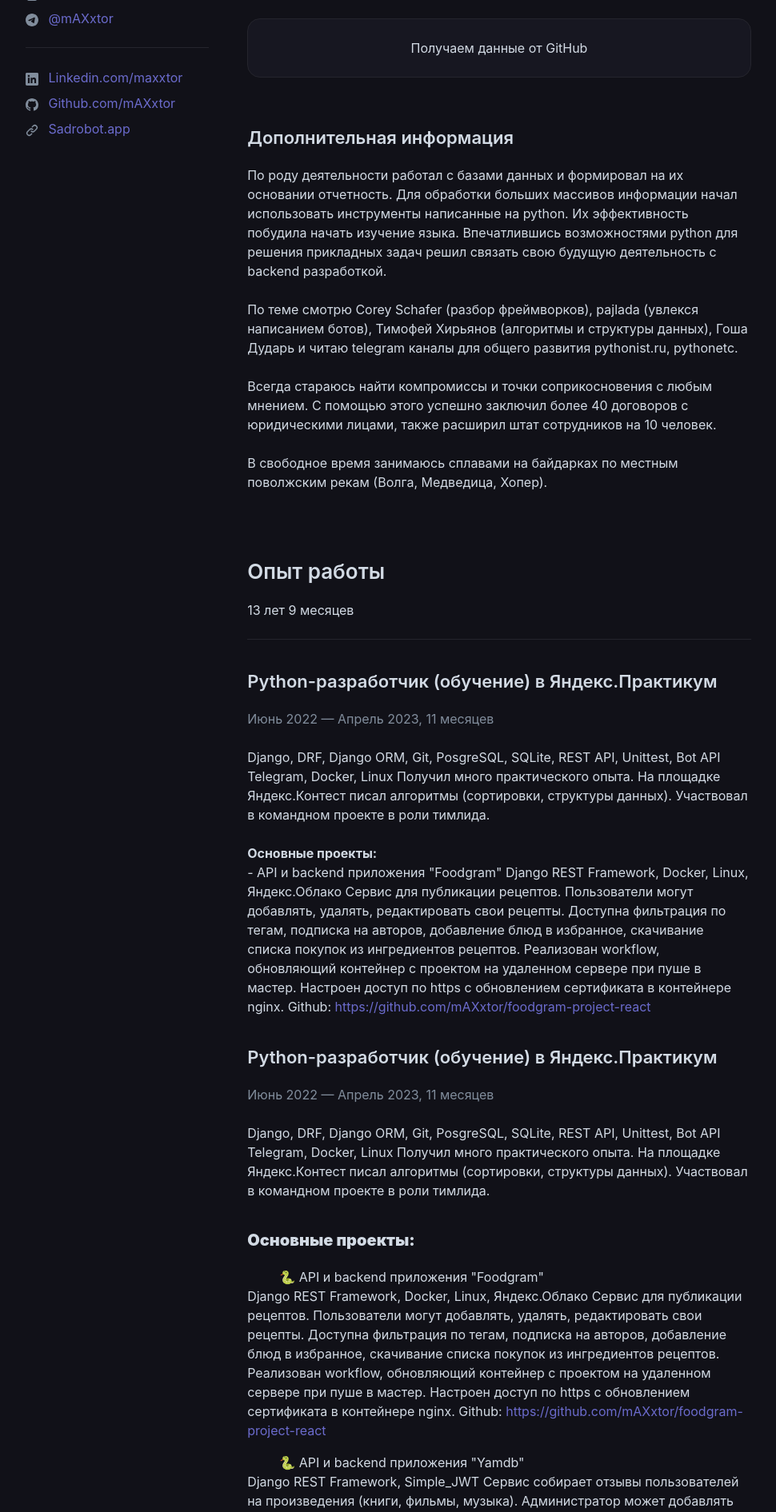
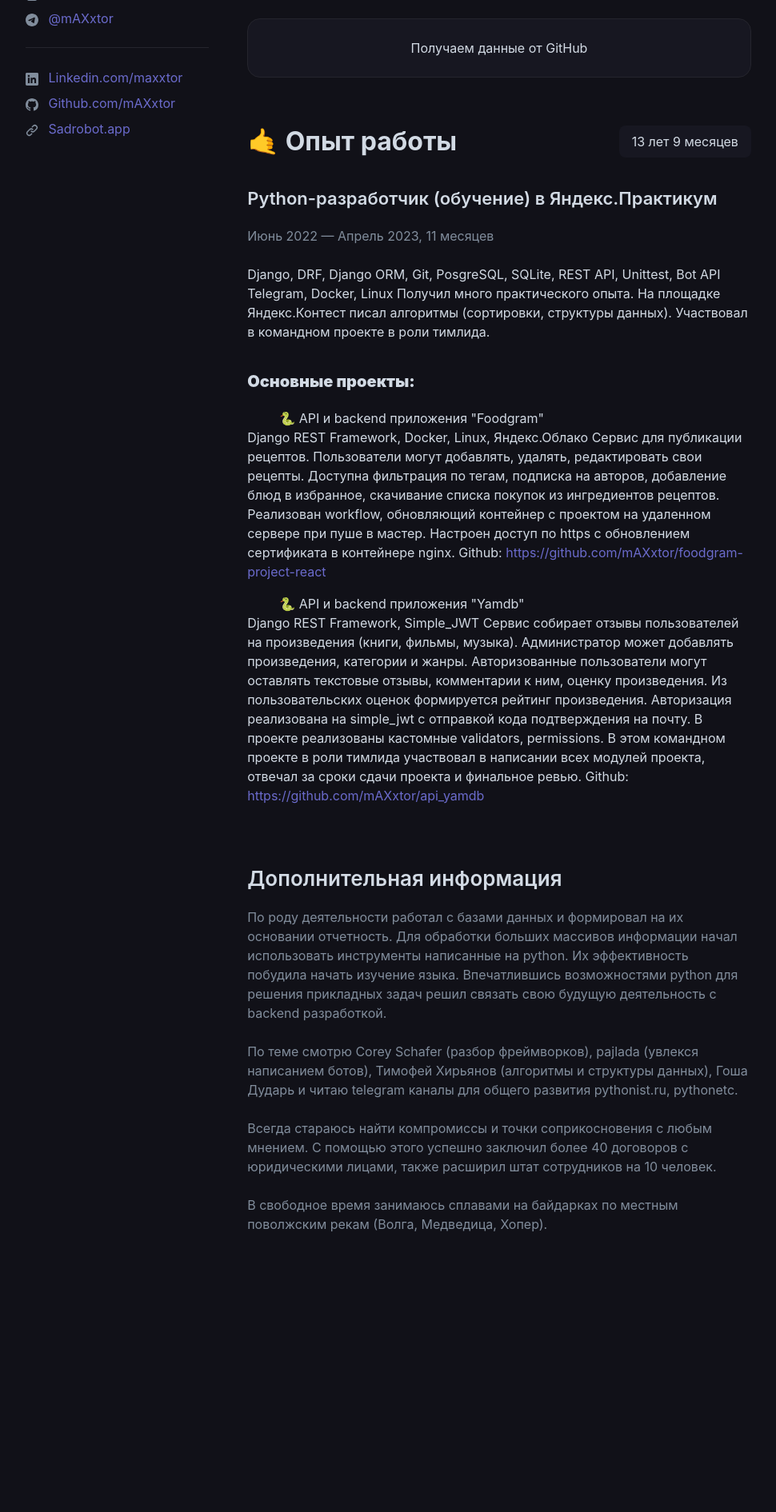
Before and after one commit to aleksandrshovtyuk/sadrobot, a Django app: page /cv/maxxtor/ in a window 1280 px wide. Shown: the part 474-2365 px from the top of the page at 80% size, without its empty margins (16-986 px from the left). After the commit the page ends 2014 px from the top, so only its background shows below. Run offline with Django 4.2, Linux system fonts and the light colour scheme.

Commit message:
refresh static files in project

```diff
--- a/backend/cv/static/cv/maxxtor/cv.css
+++ b/backend/cv/static/cv/maxxtor/cv.css
@@ -85,33 +85,33 @@
     font-weight: 600;
   }
 
-  h1 {
+  h1, .h1 {
     font-size: 2rem;
     line-height: 2.5rem;
     font-weight: 700;
   }
 
-  h2 {
+  h2, .h2 {
     font-size: 1.625rem;
     line-height: 2rem;
   }
 
-  h3 {
+  h3, .h3 {
     font-size: 1.375rem;
     line-height: 1.875rem;
   }
 
-  h4 {
+  h4, .h4 {
     font-size: 1.25rem;
     line-height: 1.75rem;
   }
 
-  h5 {
+  h5, .h4 {
     font-size: 1.125rem;
     line-height: 1.625rem;
   }
 
-  h6 {
+  h6, .h6 {
     font-size: 1rem;
   }
 
@@ -262,6 +262,35 @@
     border-bottom: 0.67px solid var(--divider);
   }
 
+  /*
+   * Carier Section
+   */
+
+  .section-carier {}
+
+  .experience-title {
+    position: relative;
+  }
+
+  .work-duration {
+    position: absolute;
+    right: 0;
+    display: inline-block;
+    padding: 0 1rem;
+    font-size: 1rem;
+    font-weight: 400;
+    border-radius: 0.5rem;
+    background: var(--surface);
+  }
+
+
+  /*
+   * Additional info Section
+   */
+
+  .section-additional {
+
+  }
 
   .vcard-photo {
     max-width: 100%;
@@ -298,6 +327,11 @@
     text-align: center;
   }
 
+  svg.js-calendar-graph-svg + div {
+    font-size: 1rem;
+    margin-top: 1rem;
+  }
+
   rect.ContributionCalendar-day[data-level='0'] {
       fill: var(--color-calendar-graph-day-bg);
   }
@@ -331,7 +365,6 @@
   .contrib-legend {
       text-align: right;
       padding: 0 14px 10px 0;
-      display: inline-block;
       float: right;
   }
 
@@ -373,7 +406,8 @@
   }
 
   .table-column {
-      display: table-cell;
+      /* display: table-cell; */
+      display: none;
       width: 1%;
       padding-right: 10px;
       padding-left: 10px;
--- a/backend/cv/templates/maxxtor.html
+++ b/backend/cv/templates/maxxtor.html
@@ -65,31 +65,6 @@
           Получаем данные от GitHub
         </div>
       </section>
-      <section class="section-additional">
-        <h3>Дополнительная информация</h3>
-        <p>По роду деятельности работал с базами данных и формировал на их основании отчетность.
-          Для обработки больших массивов информации начал использовать инструменты
-          написанные на python. Их эффективность побудила начать изучение языка.
-          Впечатлившись возможностями python для решения прикладных задач решил связать свою
-          будущую деятельность с backend разработкой.</p>
-
-          <p>
-            По теме смотрю Corey Schafer (разбор фреймворков), pajlada (увлекся написанием ботов),
-            Тимофей Хирьянов (алгоритмы и структуры данных), Гоша Дударь и читаю telegram каналы
-            для общего развития pythonist.ru, pythonetc.
-          </p>
-
-          <p>
-            Всегда стараюсь найти компромиссы и точки соприкосновения с любым мнением. С
-            помощью этого успешно заключил более 40 договоров с юридическими лицами, также
-            расширил штат сотрудников на 10 человек.
-          </p>
-
-          <p>
-            В свободное время занимаюсь сплавами на байдарках по местным поволжским рекам
-            (Волга, Медведица, Хопер).
-          </p>
-      </section>
       <section class="hidden">
         <h1>A Visual Type Scale</h1>
 
@@ -135,29 +110,7 @@
 <p class="text_small">— Excerpt from A Voyage to Arcturus, by David Lindsay.</p>
       </section>
       <section class="section-carier">
-        <h2>Опыт работы</h2>
-        <p>13 лет 9 месяцев</p>
-        <hr>
-        <article class="job">
-          <header>
-            <h3>Python-разработчик (обучение) в Яндекс.Практикум</h3>
-            <p class="subdued">Июнь 2022 — Апрель 2023, 11 месяцев</p>
-          </header>
-          <p>Django, DRF, Django ORM, Git, PosgreSQL, SQLite, REST API, Unittest, Bot API Telegram, Docker, Linux
-            Получил много практического опыта. На площадке Яндекс.Контест писал алгоритмы
-            (сортировки, структуры данных). Участвовал в командном проекте в роли тимлида.</p>
-          <p>
-            <strong>Основные проекты:</strong><br>
-            - API и backend приложения "Foodgram"
-            Django REST Framework, Docker, Linux, Яндекс.Облако
-            Сервис для публикации рецептов. Пользователи могут добавлять, удалять, редактировать свои
-            рецепты. Доступна фильтрация по тегам, подписка на авторов, добавление блюд в избранное,
-            скачивание списка покупок из ингредиентов рецептов. Реализован workflow, обновляющий
-            контейнер с проектом на удаленном сервере при пуше в мастер. Настроен доступ по https с
-            обновлением сертификата в контейнере nginx.
-            Github: <a href="https://github.com/mAXxtor/foodgram-project-react" target="_blank">https://github.com/mAXxtor/foodgram-project-react</a>
-          </p>
-        </article>
+        <h2 class="section-title experience-title h1">🤙 Опыт работы <span class="work-duration">13 лет 9 месяцев</span></h2>
         <article class="job">
           <header>
             <h3>Python-разработчик (обучение) в Яндекс.Практикум</h3>
@@ -195,6 +148,30 @@
             </dt>
           </dl>
         </article>
+      </section>
+      <section class="section-additional">
+        <h2 class="section-title">Дополнительная информация</h2>
+        <div class="section-inner subdued">
+          <p>По роду деятельности работал с базами данных и формировал на их основании отчетность.
+          Для обработки больших массивов информации начал использовать инструменты
+          написанные на python. Их эффективность побудила начать изучение языка.
+          Впечатлившись возможностями python для решения прикладных задач решил связать свою
+          будущую деятельность с backend разработкой.</p>
+          <p>
+            По теме смотрю Corey Schafer (разбор фреймворков), pajlada (увлекся написанием ботов),
+            Тимофей Хирьянов (алгоритмы и структуры данных), Гоша Дударь и читаю telegram каналы
+            для общего развития pythonist.ru, pythonetc.
+          </p>
+          <p>
+            Всегда стараюсь найти компромиссы и точки соприкосновения с любым мнением. С
+            помощью этого успешно заключил более 40 договоров с юридическими лицами, также
+            расширил штат сотрудников на 10 человек.
+          </p>
+          <p>
+            В свободное время занимаюсь сплавами на байдарках по местным поволжским рекам
+            (Волга, Медведица, Хопер).
+          </p>
+        </div>
       </section>
     </main>
     <aside class="aside-area">
```
